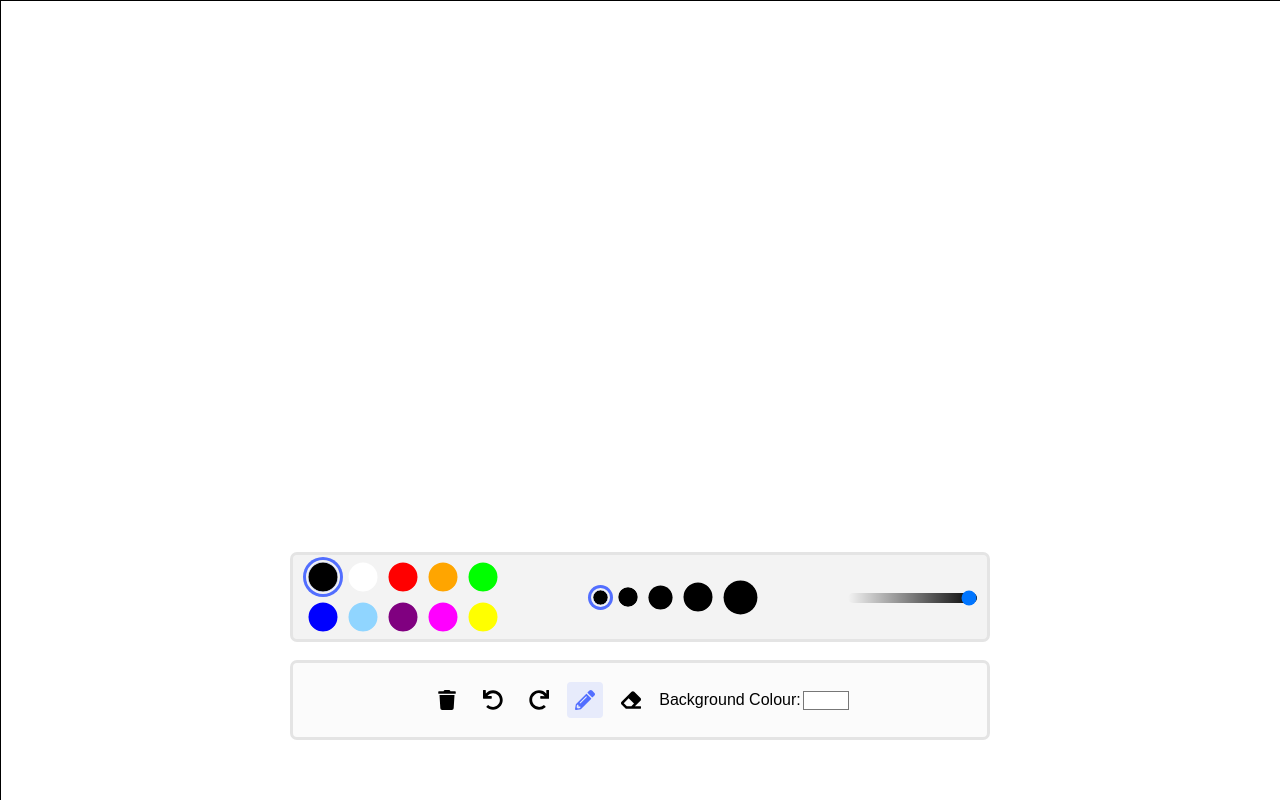
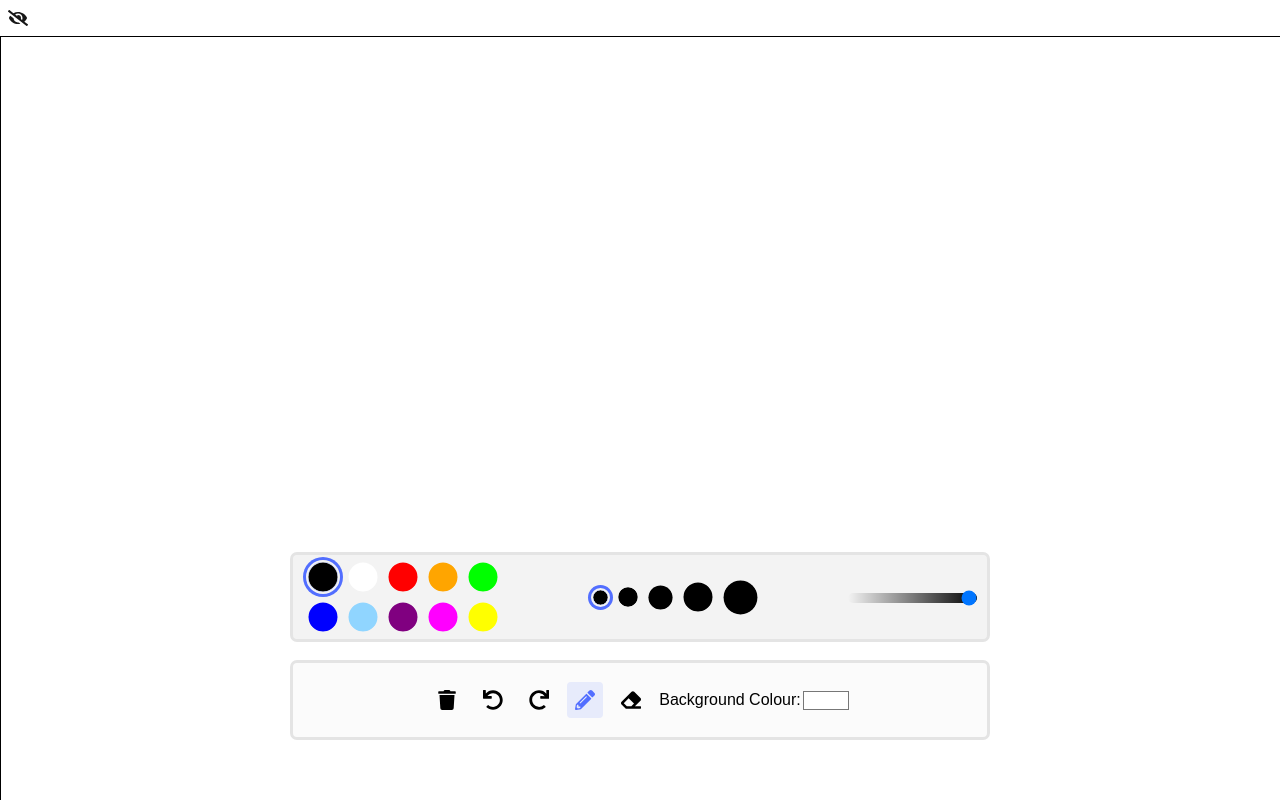
Before and after one commit to Kaimond/whiteboard, a Next.js app: page / in a window 1280 px wide. Shown: the top 800 px of the page. Built offline with nearby package versions, Linux system fonts and the light colour scheme.

Commit message:
Added an option to show/hide the toolbar

```diff
--- a/src/app/components/DrawingCanvas.jsx
+++ b/src/app/components/DrawingCanvas.jsx
@@ -1,9 +1,11 @@
 "use client";
 import { useEffect, useRef, useState } from "react";
 import Toolbar from "./Toolbar";
+import TopToolbar from "./TopToolbar"
 
 export default function DrawingCanvas() {
     const canvasRef = useRef(null);
+    const [showToolbar, setShowToolbar] = useState(true);
     const [activeTool, setActiveTool] = useState("draw");
     const [isDrawing, setIsDrawing] = useState(false);
     const [lastPos, setLastPos] = useState({ x: 0, y: 0 });
@@ -211,6 +213,11 @@ export default function DrawingCanvas() {
 
     return (
         <div>
+            <TopToolbar
+                showToolbar={showToolbar}
+                setShowToolbar={setShowToolbar}
+            />
+            {showToolbar && (
                 <Toolbar
                     clearCanvas={clearCanvas}
                     setColour={setLineColour}
@@ -225,6 +232,7 @@ export default function DrawingCanvas() {
                     activeTool={activeTool}
                     setActiveTool={setActiveTool}
                 />
+            )}
             <canvas
                 ref={canvasRef}
                 onMouseDown={startDrawing}
--- /dev/null
+++ b/src/app/components/TopToolbar.jsx
@@ -0,0 +1,30 @@
+"use client";
+import React from 'react'
+import { FaEye, FaEyeSlash } from "react-icons/fa";
+import styles from "../Toolbar.module.css"
+
+export default function TopToolbar({
+    showToolbar,
+    setShowToolbar
+}) {
+
+    const toggleToolbar = () => {
+        setShowToolbar((prev) => !prev);
+        console.log("Toggled toolbar visibility:", !showToolbar);
+    };
+
+    return (
+        <div className={styles.topToolbar}>
+            <button
+                className={styles.button}
+                onClick={toggleToolbar}
+                style={{
+                    cursor: "pointer",
+                }}
+                title={showToolbar ? "Hide toolbar" : "Show toolbar"}
+            >
+                {showToolbar ? <FaEyeSlash /> : <FaEye />}
+            </button>
+        </div>
+    )
+}
```
Lines whose indentation alone changed are shown as unchanged.
